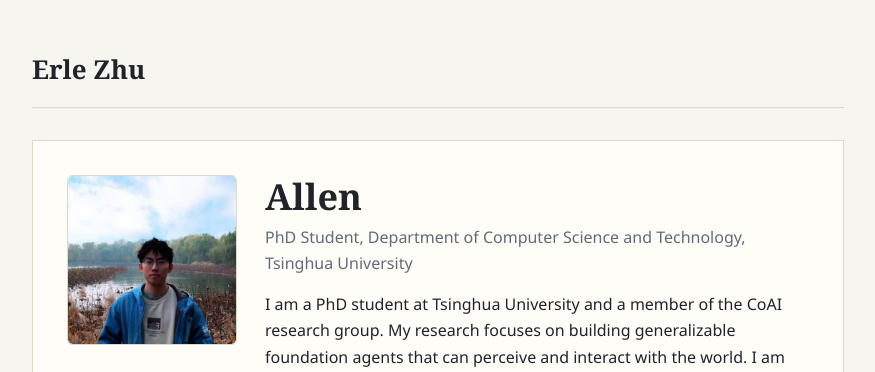
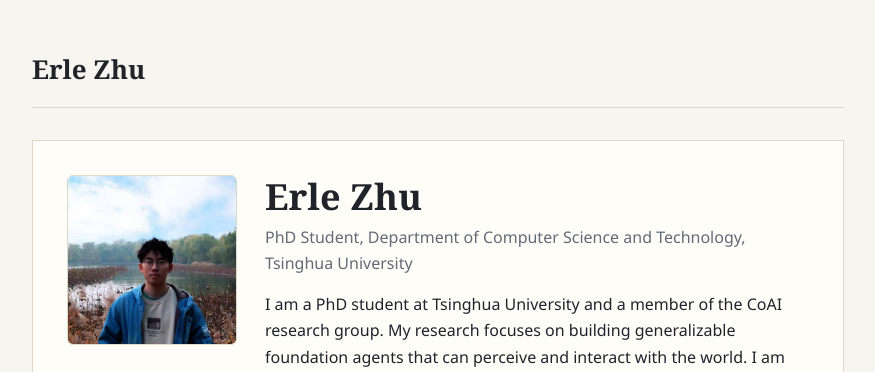
Before and after one commit to erlezhu02/erlezhu02.github.io, a Jekyll site: the page built from index.md, in a window 1280 px wide. Shown: the top 372 px of the page, without its empty margins (202-1077 px from the left). Built offline with Jekyll 4.4.1, drawn with Linux system fonts in a browser that asks for light colours.

Commit message:
update name

```diff
--- a/index.md
+++ b/index.md
@@ -3,9 +3,9 @@ title: Erle Zhu's Homepage
 ---
 
 <section class="profile">
-  <img class="profile-photo" src="{{ '/assets/images/profile.jpg' | relative_url }}" alt="Allen">
+  <img class="profile-photo" src="{{ '/assets/images/profile.jpg' | relative_url }}" alt="Erle Zhu">
   <div>
-    <h1>Allen</h1>
+    <h1>Erle Zhu</h1>
     <p class="subtitle">PhD Student, Department of Computer Science and Technology, Tsinghua University</p>
     <p class="bio">
       I am a PhD student at Tsinghua University and a member of the CoAI research group.
```
